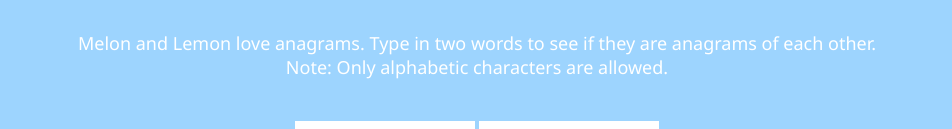
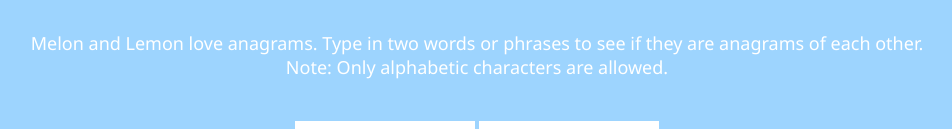
Before and after one commit to ncasti/melonlemon, a plain HTML site: page index.html in a window 1280 px wide. Shown: the part 496-625 px from the top of the page, without its empty margins (171-1123 px from the left). Drawn offline with Linux system fonts and the light colour scheme.

Commit message:
or phrases

```diff
--- a/index.html
+++ b/index.html
@@ -10,7 +10,7 @@
 <div id="element">
 <img id="changeImage" src="http://s24.postimg.org/6lajft16d/nosmile.jpg">
 <h1>melon and lemon</h1>
-<p id="result">Melon and Lemon love anagrams. Type in two words to see if they are anagrams of each other.<br>Note: Only alphabetic characters are allowed.</p>
+<p id="result">Melon and Lemon love anagrams. Type in two words or phrases to see if they are anagrams of each other.<br>Note: Only alphabetic characters are allowed.</p>
 <br>
 <input id="input1" type="text">
 <input id="input2" type="text">
```
